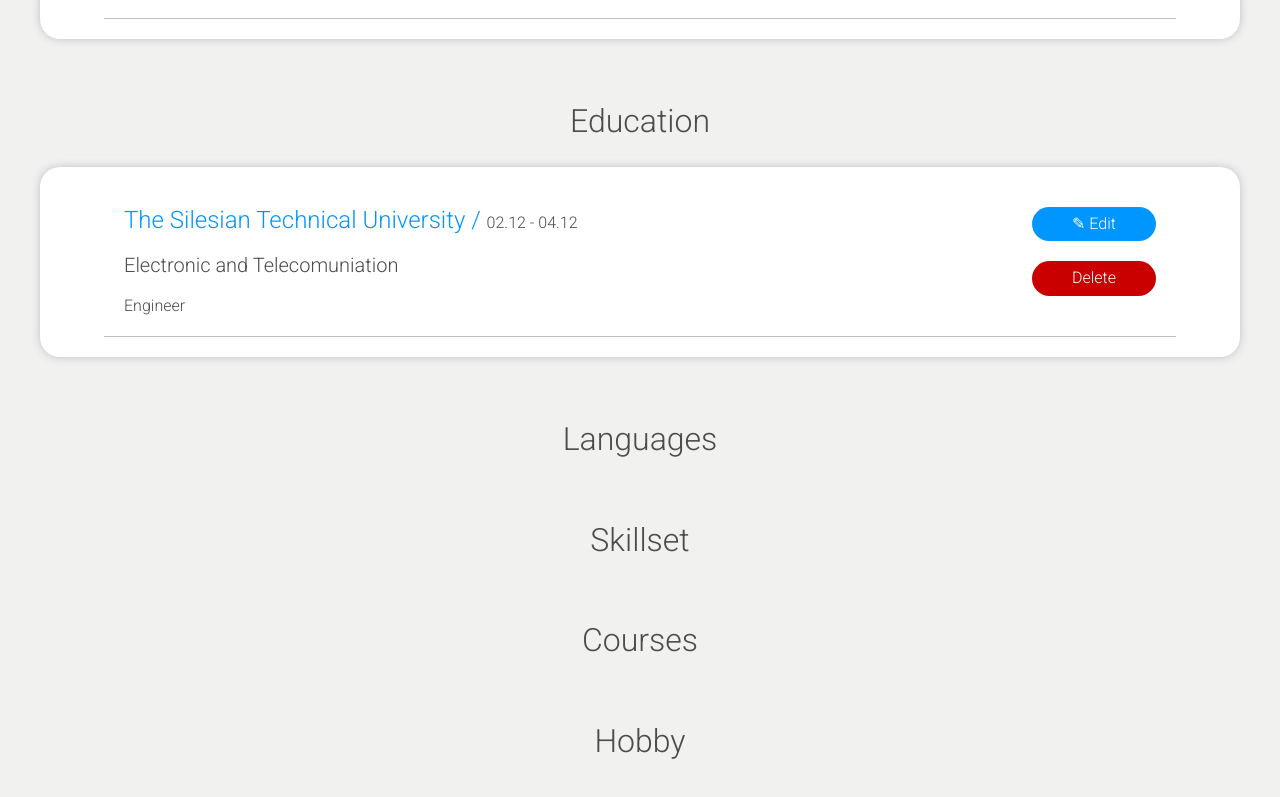
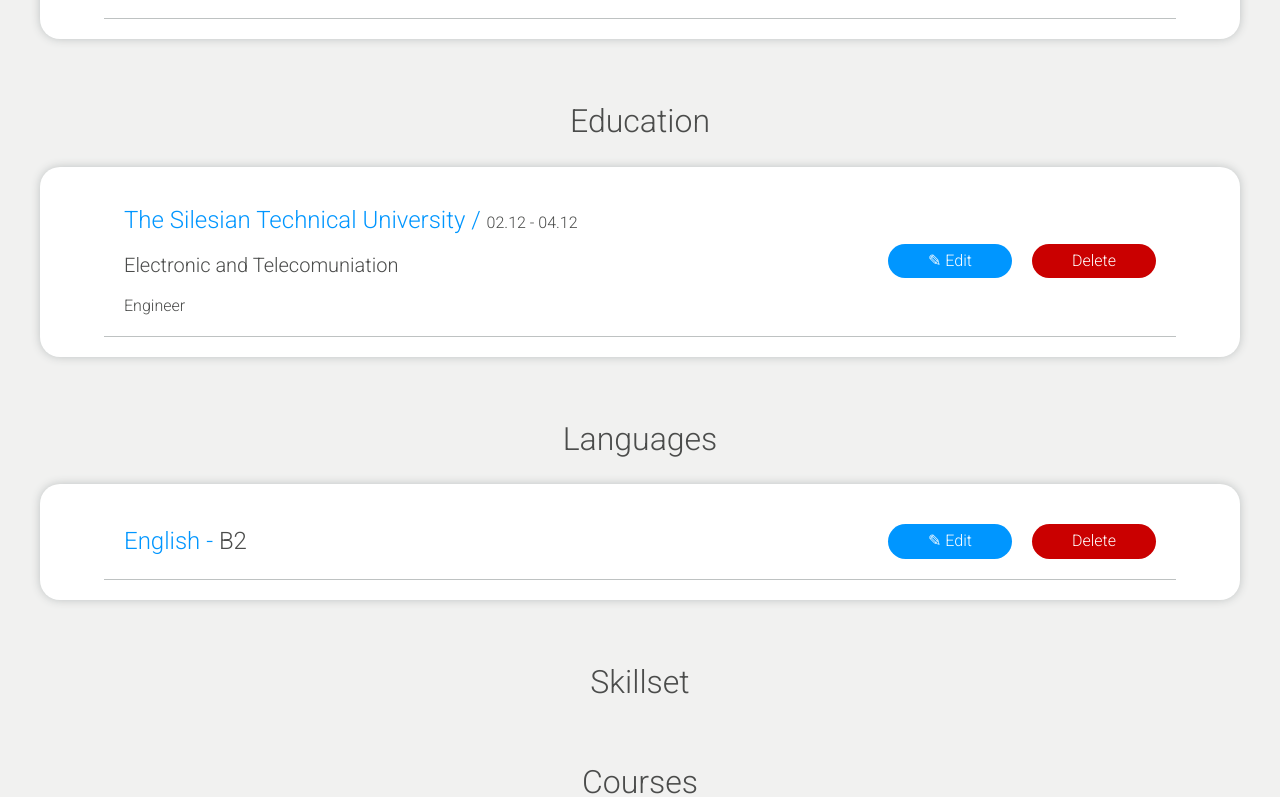
Before and after one commit to mizdebski77/Easy-Employ, a React (Create React App) app: page /Carrer in a window 1280 px wide. Shown: the part 1356-2153 px from the top of the page. Built offline with nearby package versions, Linux system fonts and the light colour scheme.

Commit message:
Languages wrapper added

```diff
--- a/src/common/Navigation/styledNavigation.ts
+++ b/src/common/Navigation/styledNavigation.ts
@@ -166,8 +166,13 @@ export const PhoneNavbar = styled.div`
 `;
 
 export const LanguagesWrapper = styled.div`
-    height: 200px;
-    background: white;
-    position:fixed;
-    top: 40px;
+    background: ${({ theme }) => theme.color.secondColor};
+    max-width: 1200px;
+    width: 100%;
+    margin: 0 auto;
+    padding: 20px 64px;
+    box-shadow: 0 0 10px ${({ theme }) => theme.color.fourthColor};
+    border-radius: 20px;
+    display: grid;
+    gap: 40px;
 `;
--- a/src/features/Carrer/carrer.tsx
+++ b/src/features/Carrer/carrer.tsx
@@ -29,13 +29,15 @@ import {
     ButtonsWrapper,
     DeleteButton,
     EducationWrapper,
-    Degree
+    Degree,
+    EnglishLevel
 } from './styledCarrer';
 import profile from '../../common/Images/profileStack.png';
 import location from '../../common/Images/location.png';
 import facebook from '../../common/Images/SocialMedia/fb.png';
 import linkedin from '../../common/Images/SocialMedia/link.png';
 import gh from '../../common/Images/SocialMedia/gh.png';
+import { LanguagesWrapper } from '../../common/Navigation/styledNavigation';
 
 export const Carrer = () => {
     return (
@@ -150,6 +152,18 @@ export const Carrer = () => {
                 Languages
             </SectionTitle>
 
+            <LanguagesWrapper>
+                <Tile>
+                    <ContentWrapper>
+                        <TileTitle>English -<EnglishLevel> B2</EnglishLevel></TileTitle>
+                    </ContentWrapper>
+                    <ButtonsWrapper>
+                        <EditButton>✎ Edit</EditButton>
+                        <DeleteButton>Delete</DeleteButton>
+                    </ButtonsWrapper>
+                </Tile>
+            </LanguagesWrapper>
+
 
             <SectionTitle>
                 Skillset
--- a/src/features/Carrer/styledCarrer.ts
+++ b/src/features/Carrer/styledCarrer.ts
@@ -192,8 +192,8 @@ export const TileDescription = styled.span`
 
 export const ButtonsWrapper = styled.div`
     display: flex;
-    flex-direction: column;
     gap: 20px;
+    align-items: center;
 `;
 
 export const DeleteButton = styled.button`
@@ -229,3 +229,19 @@ export const EducationWrapper = styled.section`
 export const Degree = styled.span`
     color: ${({ theme }) => theme.color.fontSecond};
 `;
+
+export const LanguagesSection = styled.div`
+    background: ${({ theme }) => theme.color.secondColor};
+    max-width: 1200px;
+    width: 100%;
+    margin: 0 auto;
+    padding: 20px 64px;
+    box-shadow: 0 0 10px ${({ theme }) => theme.color.fourthColor};
+    border-radius: 20px;
+    display: grid;
+    gap: 40px;
+`;
+
+export const EnglishLevel = styled.span`
+    color: ${({ theme }) => theme.color.fontSecond};
+`;
```
